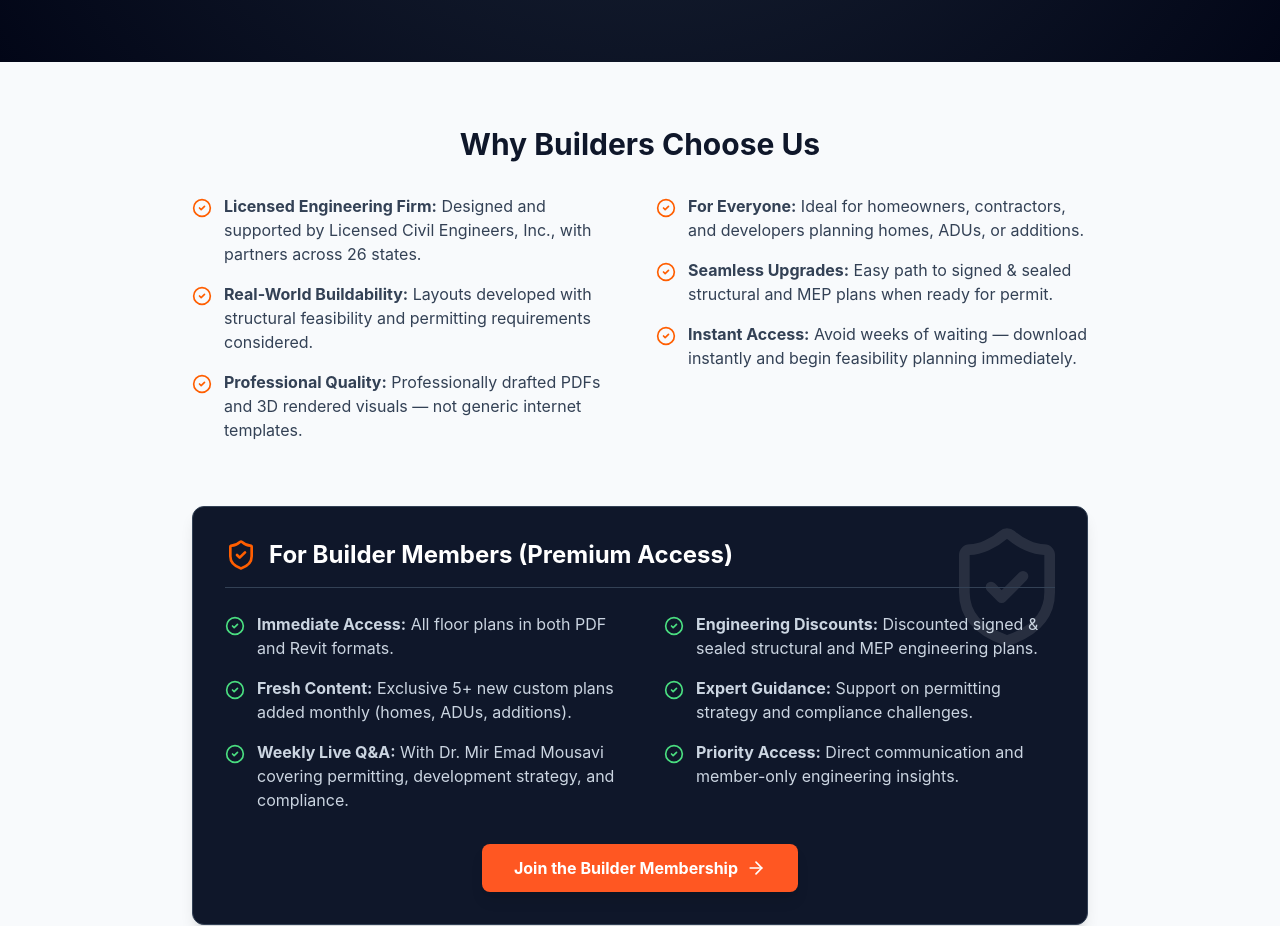
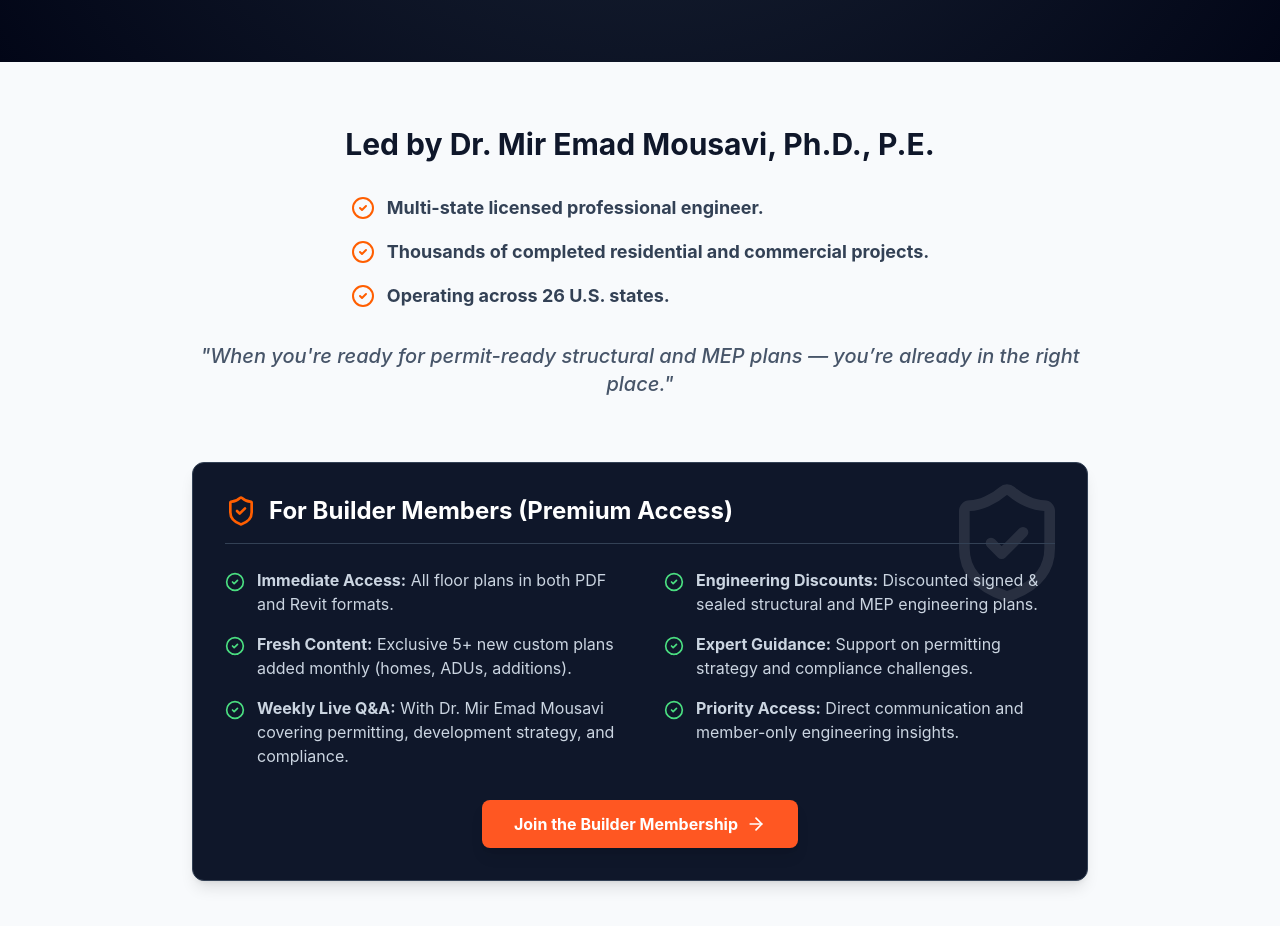
Before and after one commit to Founditmarketing/Texas-Structural-Engineers-Tripwire, a React (Vite) app: page / in a window 1280 px wide. Shown: the part 4680-5606 px from the top of the page. Built offline with nearby package versions, Linux system fonts and the light colour scheme.

Commit message:
Update Home.tsx with final Authority and Soft Transition sections - Corrected Match

```diff
--- a/src/pages/Home.tsx
+++ b/src/pages/Home.tsx
@@ -412,37 +412,24 @@ export const Home: React.FC = () => {
             <section className="py-16 bg-slate-50 border-b border-slate-200">
                 <div className="container mx-auto px-4 text-center">
                     <div className="max-w-4xl mx-auto mb-16">
-                        <h2 className="text-3xl font-bold text-slate-900 mb-8">Why Builders Choose Us</h2>
-                        <div className="grid md:grid-cols-2 gap-8 text-left">
-                            <ul className="space-y-4">
-                                <li className="flex items-start gap-3">
-                                    <CheckCircle2 className="w-5 h-5 text-safety-orange flex-shrink-0 mt-1" />
-                                    <span className="text-slate-700"><strong>Licensed Engineering Firm:</strong> Designed and supported by Licensed Civil Engineers, Inc., with partners across 26 states.</span>
-                                </li>
-                                <li className="flex items-start gap-3">
-                                    <CheckCircle2 className="w-5 h-5 text-safety-orange flex-shrink-0 mt-1" />
-                                    <span className="text-slate-700"><strong>Real-World Buildability:</strong> Layouts developed with structural feasibility and permitting requirements considered.</span>
-                                </li>
-                                <li className="flex items-start gap-3">
-                                    <CheckCircle2 className="w-5 h-5 text-safety-orange flex-shrink-0 mt-1" />
-                                    <span className="text-slate-700"><strong>Professional Quality:</strong> Professionally drafted PDFs and 3D rendered visuals — not generic internet templates.</span>
-                                </li>
-                            </ul>
-                            <ul className="space-y-4">
-                                <li className="flex items-start gap-3">
-                                    <CheckCircle2 className="w-5 h-5 text-safety-orange flex-shrink-0 mt-1" />
-                                    <span className="text-slate-700"><strong>For Everyone:</strong> Ideal for homeowners, contractors, and developers planning homes, ADUs, or additions.</span>
-                                </li>
-                                <li className="flex items-start gap-3">
-                                    <CheckCircle2 className="w-5 h-5 text-safety-orange flex-shrink-0 mt-1" />
-                                    <span className="text-slate-700"><strong>Seamless Upgrades:</strong> Easy path to signed & sealed structural and MEP plans when ready for permit.</span>
-                                </li>
-                                <li className="flex items-start gap-3">
-                                    <CheckCircle2 className="w-5 h-5 text-safety-orange flex-shrink-0 mt-1" />
-                                    <span className="text-slate-700"><strong>Instant Access:</strong> Avoid weeks of waiting — download instantly and begin feasibility planning immediately.</span>
-                                </li>
-                            </ul>
-                        </div>
+                        <h2 className="text-3xl font-bold text-slate-900 mb-8">Led by Dr. Mir Emad Mousavi, Ph.D., P.E.</h2>
+                        <ul className="inline-block text-left space-y-4 mb-8">
+                            <li className="flex items-center gap-3 text-slate-700 text-lg">
+                                <CheckCircle2 className="w-6 h-6 text-safety-orange flex-shrink-0" />
+                                <strong>Multi-state licensed professional engineer.</strong>
+                            </li>
+                            <li className="flex items-center gap-3 text-slate-700 text-lg">
+                                <CheckCircle2 className="w-6 h-6 text-safety-orange flex-shrink-0" />
+                                <strong>Thousands of completed residential and commercial projects.</strong>
+                            </li>
+                            <li className="flex items-center gap-3 text-slate-700 text-lg">
+                                <CheckCircle2 className="w-6 h-6 text-safety-orange flex-shrink-0" />
+                                <strong>Operating across 26 U.S. states.</strong>
+                            </li>
+                        </ul>
+                        <p className="text-xl text-slate-600 font-medium italic">
+                            "When you're ready for permit-ready structural and MEP plans — you’re already in the right place."
+                        </p>
                     </div>
 
                     <div className="bg-slate-900 text-white p-8 rounded-xl shadow-lg border border-slate-700 inline-block text-left w-full max-w-4xl relative overflow-hidden">
```
